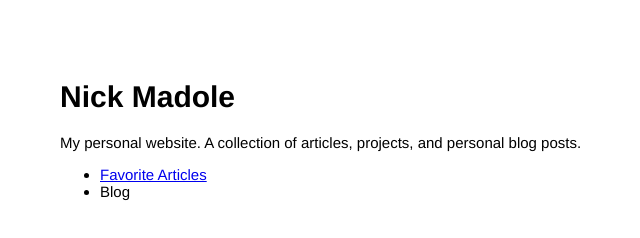
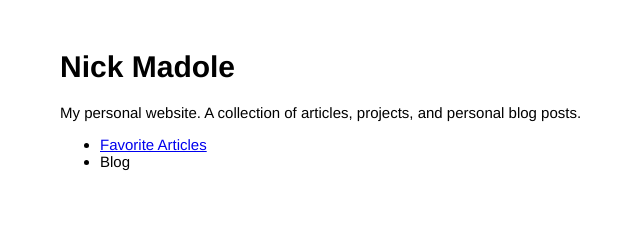
Before and after one commit to nickmadole/nickmadole.github.io, a plain HTML site: page index.html in a window 1280 px wide. Shown: the whole page, without its empty margins (68-708 px from the left). Drawn offline with Linux system fonts and the light colour scheme.

Commit message:
style updates 2

```diff
--- a/styles/styles.css
+++ b/styles/styles.css
@@ -1,5 +1,7 @@
 body {
     font: normal 15px Helvetica, Arial, sans-serif;
-    margin: 80px auto;
+    margin: auto;
     max-width: 80%;
+    max-height: 80%;
+    padding: 30px;
 }
```
